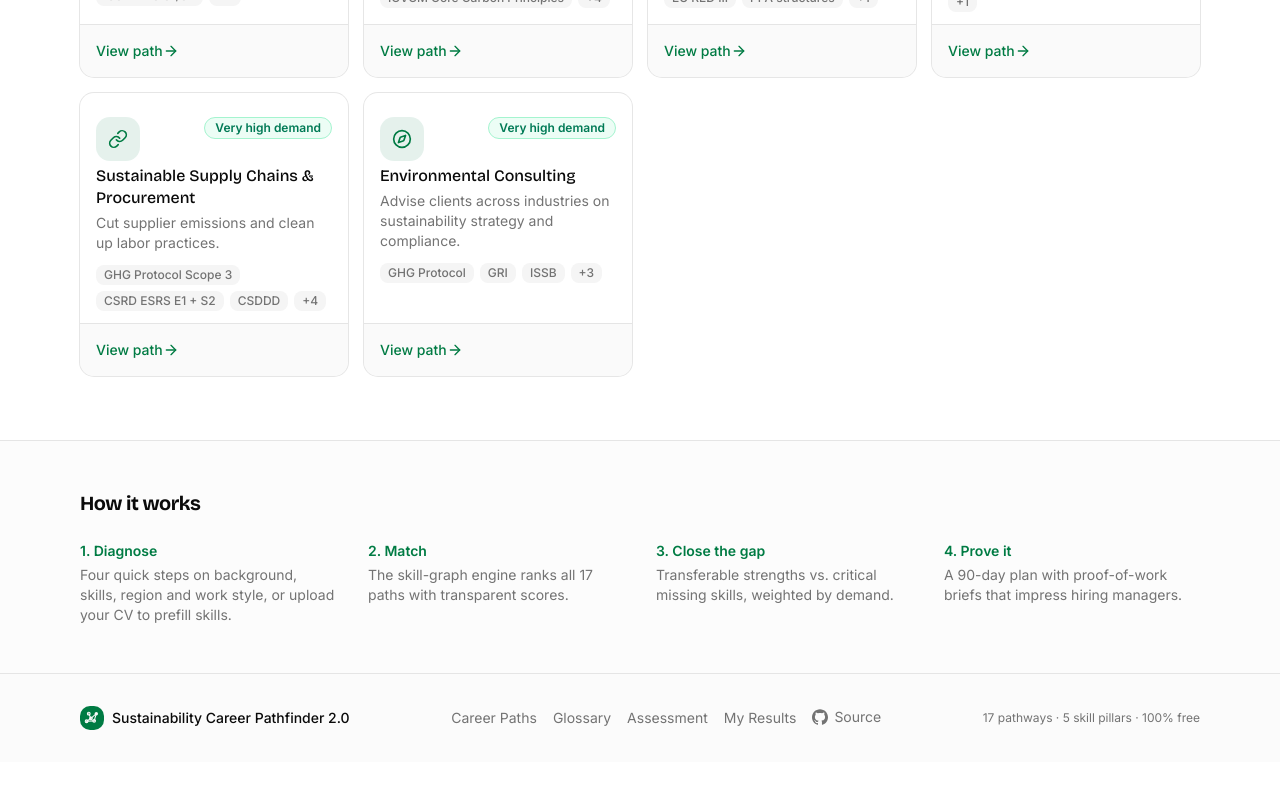
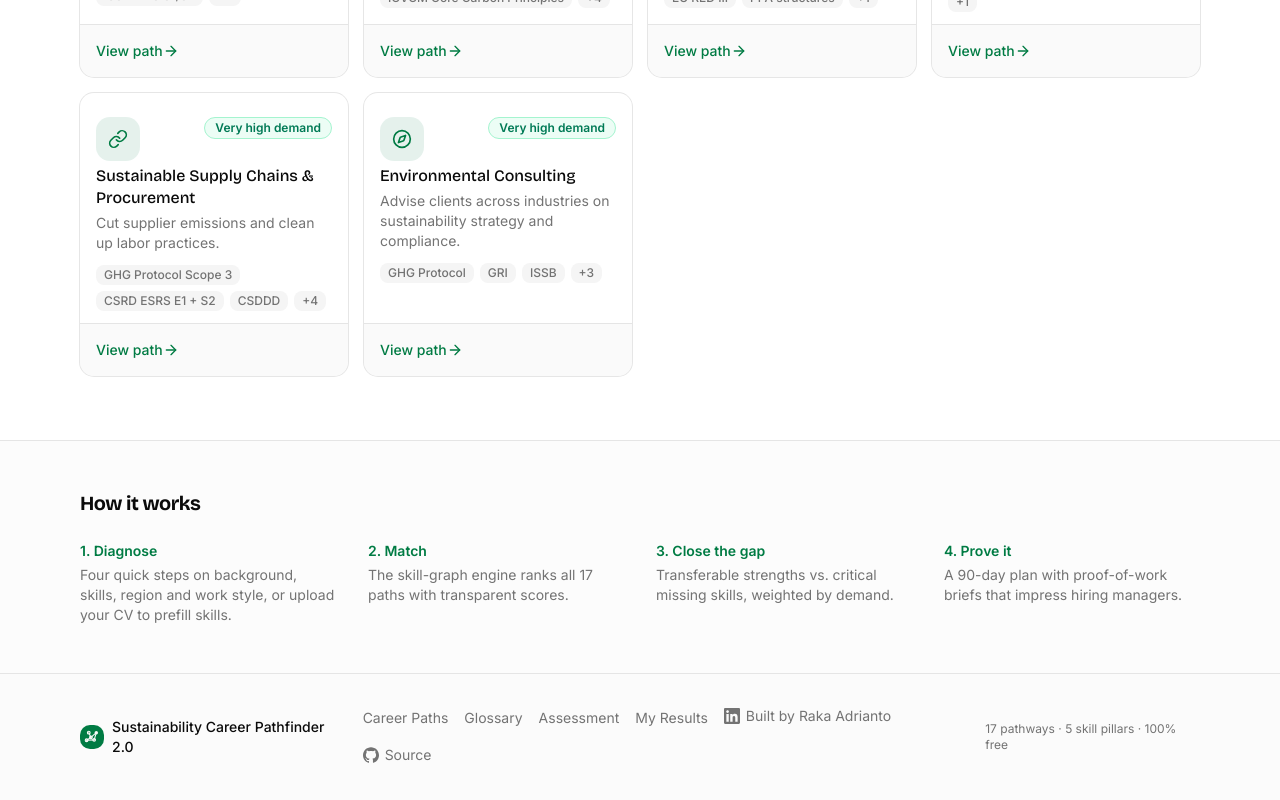
Before and after one commit to lugasraka/sustainability-career-pathfinder2.0, a Next.js app: page / in a window 1280 px wide. Shown: the part 1032-1832 px from the top of the page. Before the commit the page ends 1794 px from the top, so only its background shows below. Built offline with nearby package versions, Linux system fonts and the light colour scheme; no server answers.

Commit message:
Add creator attribution and the story behind the project
Footer links to Raka Adrianto's LinkedIn next to the source link, metadata declares the author, and the README gains a short section on why the app exists: scaling the one-to-one conversations about breaking into sustainability.

```diff
--- a/src/app/layout.tsx
+++ b/src/app/layout.tsx
@@ -24,6 +24,12 @@
   },
   description:
     "Score your transferable skills against 17 sustainability career pathways. A four-step diagnostic returns weighted matches, skill-gap analysis and a 90-day transition plan.",
+  authors: [
+    {
+      name: "Raka Adrianto",
+      url: "https://www.linkedin.com/in/lugasraka/",
+    },
+  ],
 };
 
 export default function RootLayout({
--- /dev/null
+++ b/src/components/icons/linkedin-icon.tsx
@@ -0,0 +1,13 @@
+export function LinkedinIcon({ className }: { className?: string }) {
+  return (
+    <svg
+      xmlns="http://www.w3.org/2000/svg"
+      viewBox="0 0 24 24"
+      fill="currentColor"
+      aria-hidden="true"
+      className={className}
+    >
+      <path d="M20.447 20.452h-3.554v-5.569c0-1.328-.027-3.037-1.852-3.037-1.853 0-2.136 1.445-2.136 2.939v5.667H9.351V9h3.414v1.561h.046c.477-.9 1.637-1.85 3.37-1.85 3.601 0 4.267 2.37 4.267 5.455v6.286zM5.337 7.433c-1.144 0-2.063-.926-2.063-2.065 0-1.138.92-2.063 2.063-2.063 1.14 0 2.064.925 2.064 2.063 0 1.139-.925 2.065-2.064 2.065zm1.782 13.019H3.555V9h3.564v11.452zM22.225 0H1.771C.792 0 0 .774 0 1.729v20.542C0 23.227.792 24 1.771 24h20.451C23.2 24 24 23.227 24 22.271V1.729C24 .774 23.2 0 22.222 0h.003z" />
+    </svg>
+  );
+}
--- a/src/components/layout/site-footer.tsx
+++ b/src/components/layout/site-footer.tsx
@@ -1,5 +1,6 @@
 import Link from "next/link";
 import { GithubIcon } from "@/components/icons/github-icon";
+import { LinkedinIcon } from "@/components/icons/linkedin-icon";
 import { BrandMark } from "@/components/icons/brand-mark";
 
 export function SiteFooter() {
@@ -46,6 +47,18 @@
             </li>
             <li>
               <a
+                href="https://www.linkedin.com/in/lugasraka/"
+                target="_blank"
+                rel="noreferrer"
+                aria-label="Raka Adrianto on LinkedIn"
+                className="inline-flex items-center gap-1.5 rounded hover:text-foreground focus-visible:ring-2 focus-visible:ring-ring/50 focus-visible:outline-none"
+              >
+                <LinkedinIcon aria-hidden className="size-4" />
+                Built by Raka Adrianto
+              </a>
+            </li>
+            <li>
+              <a
                 href="https://github.com/lugasraka/sustainability-career-pathfinder2.0"
                 target="_blank"
                 rel="noreferrer"
```
Also changed, not shown: 1 other file (tests, documents, lock files or other folders).
